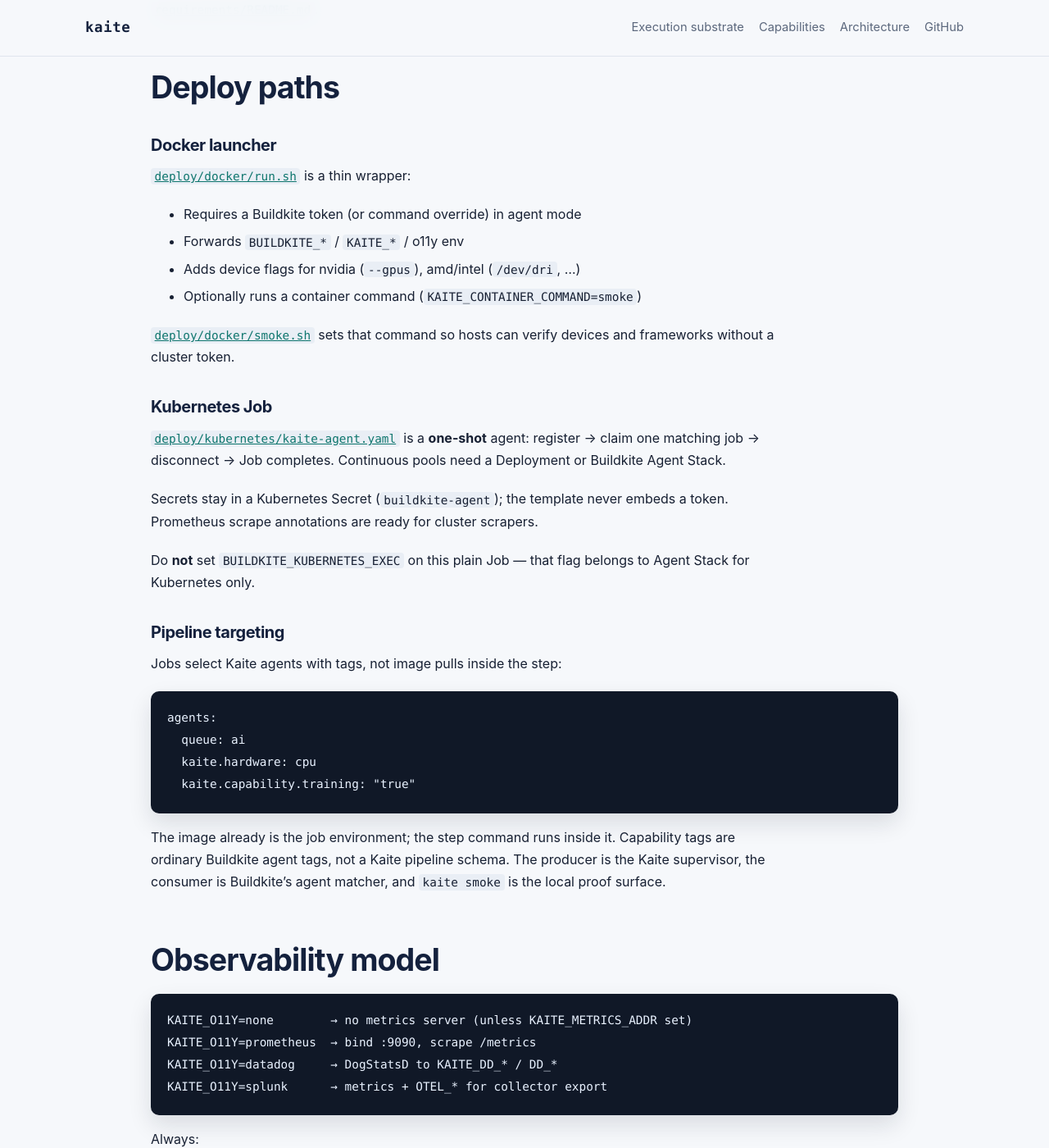
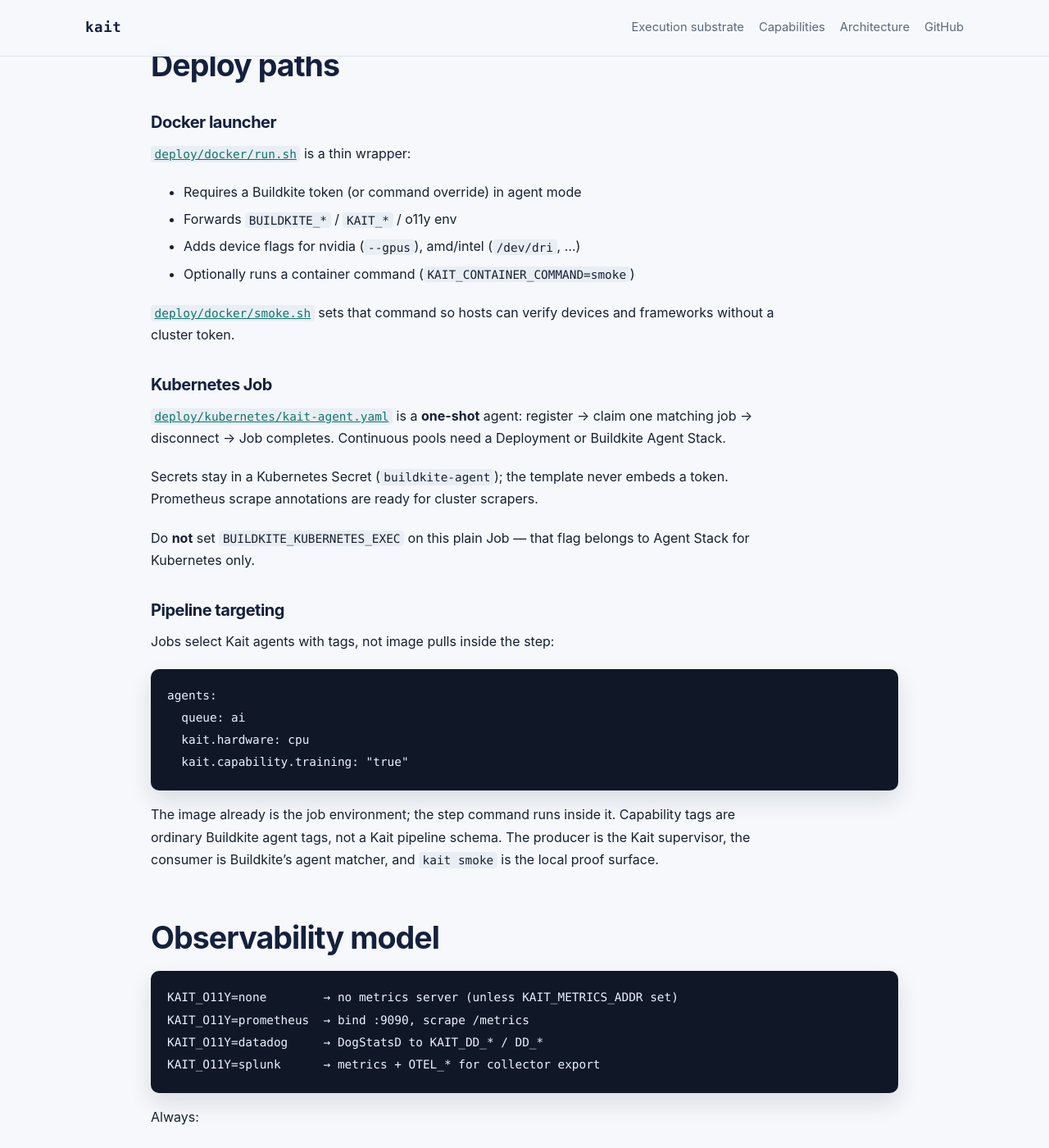
Before and after one commit to alexhraber/kait, a Jekyll site: the page built from docs/architecture.md, in a window 1280 px wide and 1400 px high, scrolled down 6075 px. Shown: the whole window at 82% size. Built offline with Jekyll 4.4.1, drawn with Linux system fonts in a browser that asks for light colours; some of the changed text lies outside the part shown.

Commit message:
docs: rename Kait documentation site

````diff
--- a/docs/_config.yml
+++ b/docs/_config.yml
@@ -1,7 +1,7 @@
-title: Kaite documentation
+title: Kait documentation
 description: Capability-oriented AI and ML execution environments for Buildkite.
 url: https://alexhraber.github.io
-baseurl: /kaite
+baseurl: /kait
 markdown: kramdown
 permalink: pretty
 kramdown:
--- a/docs/_layouts/default.html
+++ b/docs/_layouts/default.html
@@ -194,23 +194,23 @@
   <body>
     <header class="site-header">
       <nav class="nav" aria-label="Primary">
-        <a class="brand" href="{{ '/' | relative_url }}">kaite</a>
+        <a class="brand" href="{{ '/' | relative_url }}">kait</a>
         <div class="nav-links">
           <a href="{{ '/execution-substrate/' | relative_url }}">Execution substrate</a>
           <a href="{{ '/capabilities/' | relative_url }}">Capabilities</a>
           <a href="{{ '/architecture/' | relative_url }}">Architecture</a>
-          <a href="https://github.com/alexhraber/kaite">GitHub</a>
+          <a href="https://github.com/alexhraber/kait">GitHub</a>
         </div>
       </nav>
     </header>
     <main class="content">
       {% if page.url != '/' and page.url != '/index.html' %}
-        <p class="eyebrow">Kaite documentation</p>
+        <p class="eyebrow">Kait documentation</p>
       {% endif %}
       {{ content }}
     </main>
     <footer class="site-footer">
-      Kaite provides capability-oriented execution environments for self-hosted Buildkite agents.
+      Kait provides capability-oriented execution environments for self-hosted Buildkite agents.
     </footer>
   </body>
 </html>
--- a/docs/architecture.md
+++ b/docs/architecture.md
@@ -1,16 +1,16 @@
 ---
 layout: default
 title: Architecture
-description: Kaite supervisor, image, deployment, and release architecture.
+description: Kait supervisor, image, deployment, and release architecture.
 ---
 
 # Architecture
 
-Kaite is a **thin Go supervisor** packaged into **hardware-specific Linux
-images**. Buildkite remains the orchestrator; Kaite owns process lifecycle,
+Kait is a **thin Go supervisor** packaged into **hardware-specific Linux
+images**. Buildkite remains the orchestrator; Kait owns process lifecycle,
 image/runtime identity validation, health/metrics, and diagnostic subcommands.
 
-If you only need to run an agent, start with the [root README](https://github.com/alexhraber/kaite#readme).
+If you only need to run an agent, start with the [root README](https://github.com/alexhraber/kait#readme).
 This document is the deeper layout for contributors and operators who want to
 know how the pieces fit.
 
@@ -21,7 +21,7 @@ Docker / Kubernetes
         │
         ▼
 ┌───────────────────┐     start / signals      ┌────────────────────┐
-│  kaite supervisor │ ───────────────────────► │  buildkite-agent   │
+│  kait supervisor │ ───────────────────────► │  buildkite-agent   │
 │  (static Go bin)  │ ◄─────────────────────── │  (pinned in image) │
 └─────────┬─────────┘     exit status          └─────────┬──────────┘
           │                                              │
@@ -46,7 +46,7 @@ Design choices that stay fixed:
 
 | Path | Role |
 | --- | --- |
-| [`cmd/kaite/`](../cmd/kaite/) | Go supervisor and unit tests |
+| [`cmd/kait/`](../cmd/kait/) | Go supervisor and unit tests |
 | [`Dockerfile`](../Dockerfile) | Multi-stage image: build supervisor → runtime + agent + venv |
 | [`docker-bake.hcl`](../docker-bake.hcl) | Image matrix (hardware × compatibility variant) and capability build args |
 | [`requirements/`](../requirements/) | Layered Python manifests |
@@ -55,14 +55,14 @@ Design choices that stay fixed:
 | [`examples/`](../examples/) | Pipeline agent-targeting snippets |
 | [`.github/workflows/`](../.github/workflows/) | Image CI, Release Please, GHCR publish |
 
-## Supervisor (`cmd/kaite`)
+## Supervisor (`cmd/kait`)
 
 The binary is split by concern so the entrypoint stays readable:
 
 | File | Responsibility |
 | --- | --- |
 | `main.go` | CLI dispatch (`doctor` / `smoke` / `hardware`) and process bootstrap |
-| `config.go` | Env loading and validation (`KAITE_*`, Buildkite token sources) |
+| `config.go` | Env loading and validation (`KAIT_*`, Buildkite token sources) |
 | `run.go` | Child process start, SIGTERM, exit-code propagation, agent args |
 | `metrics.go` | HTTP `/healthz`, `/readyz`, `/metrics`; DogStatsD client |
 | `doctor.go` | Framework/device smoke checks used by CI and operators |
@@ -75,8 +75,8 @@ The binary is split by concern so the entrypoint stays readable:
 1. Optional hardware environment setup (no-op on CPU/Apple).
 2. Subcommand path returns immediately (`doctor`, `smoke`, `hardware`).
 3. Otherwise load config (exit **2** on invalid input).
-4. Start metrics server when `KAITE_METRICS_ADDR` is set or o11y ≠ `none`.
-5. Start either `buildkite-agent start` or `sh -lc "$KAITE_COMMAND"`.
+4. Start metrics server when `KAIT_METRICS_ADDR` is set or o11y ≠ `none`.
+5. Start either `buildkite-agent start` or `sh -lc "$KAIT_COMMAND"`.
 6. On SIGINT/SIGTERM, forward SIGTERM to the child and wait.
 7. Exit with the child status; shut down the metrics server.
 
@@ -89,28 +89,28 @@ Runtime is entirely environment-driven. The important knobs:
 
 | Variable | Values | Notes |
 | --- | --- | --- |
-| `KAITE_HARDWARE` | `cpu` `apple` `nvidia` `amd` `intel` | Must match the baked image device contract |
-| `KAITE_VARIANT` | `slim` `full` | Compatibility package-footprint selector; must match the baked image |
-| `KAITE_CAPABILITIES` | comma-separated capability names | Optional runtime assertion; must match the baked image when set |
-| `KAITE_O11Y` | `none` `prometheus` `datadog` `splunk` | Metrics/log adapter selection |
-| `KAITE_RUN_MODE` | `agent` `command` | Production vs diagnostics |
+| `KAIT_HARDWARE` | `cpu` `apple` `nvidia` `amd` `intel` | Must match the baked image device contract |
+| `KAIT_VARIANT` | `slim` `full` | Compatibility package-footprint selector; must match the baked image |
+| `KAIT_CAPABILITIES` | comma-separated capability names | Optional runtime assertion; must match the baked image when set |
+| `KAIT_O11Y` | `none` `prometheus` `datadog` `splunk` | Metrics/log adapter selection |
+| `KAIT_RUN_MODE` | `agent` `command` | Production vs diagnostics |
 | `BUILDKITE_AGENT_TOKEN` / `_FILE` | secret | Exactly one required in agent mode |
 | `BUILDKITE_AGENT_*` | agent CLI flags | Name, queue, tags, endpoint, disconnect, … |
 
-Official images write `/etc/kaite/identity.json` during the Docker build. It
+Official images write `/etc/kait/identity.json` during the Docker build. It
 contains the schema version, hardware, compatibility variant, and capability
 set. The file is the runtime authority because ordinary container environment
 variables can be overridden by a caller. OCI labels repeat the build inputs for
 image inspection, but the supervisor validates the identity file.
 
-When `BUILDKITE_AGENT_TAGS` is unset, Kaite supplies:
+When `BUILDKITE_AGENT_TAGS` is unset, Kait supplies:
 
 ```text
-kaite=true,kaite.hardware=<hw>,kaite.variant=<variant>,kaite.o11y=<o11y>,kaite.capability.data-science=true,...
+kait=true,kait.hardware=<hw>,kait.variant=<variant>,kait.o11y=<o11y>,kait.capability.data-science=true,...
 ```
 
 Custom tags are preserved and appended before these canonical tags. Reserved
-`kaite` and `kaite.*` tags may repeat the exact canonical value, but conflicting
+`kait` and `kait.*` tags may repeat the exact canonical value, but conflicting
 values fail before the Buildkite agent starts. This keeps a pipeline's selector
 truthful without inventing a scheduler or a second tag system.
 
@@ -148,7 +148,7 @@ shares one Dockerfile and varies base image, platforms, and build args.
 
 Tag shapes:
 
-- Versioned: `kaite:<semver>-<hardware>-<variant>` (e.g. `v0.2.0-cpu-slim`)
+- Versioned: `kait:<semver>-<hardware>-<variant>` (e.g. `v0.2.0-cpu-slim`)
 - Stable aliases: `cpu-slim`, `cpu-full`, `apple-slim`, `apple-full`
 - Capability aliases: `cpu-data-science`, `cpu-training`, `cpu-orchestration`,
   `cpu-serving` (aliases to the existing slim/full artifacts, not extra builds)
@@ -156,13 +156,13 @@ Tag shapes:
 
 ### Build layers inside the image
 
-1. **Builder stage** — `golang:1.23` cross-compiles a static `kaite` binary.
+1. **Builder stage** — `golang:1.23` cross-compiles a static `kait` binary.
 2. **Runtime base** — Ubuntu or vendor image (`BASE_IMAGE`).
 3. **System packages** — bash, curl, git, tini, Python venv tooling.
 4. **Buildkite agent** — pinned release, SHA256-verified install under `/buildkite`.
 5. **Python venv** — layered requirements selected by the capability set (see below).
-6. **Identity** — `/etc/kaite/identity.json` plus OCI labels.
-7. **Entrypoint** — `tini` → `/usr/local/bin/kaite`.
+6. **Identity** — `/etc/kait/identity.json` plus OCI labels.
+7. **Entrypoint** — `tini` → `/usr/local/bin/kait`.
 
 ### Python requirement layers
 
@@ -178,7 +178,7 @@ is explicit in Bake and in the image identity, so a future focused artifact can
 reuse the same composition without adding a new Dockerfile or supervisor mode.
 
 Non-portable packages (DeepSpeed, bitsandbytes, FlashAttention, vLLM, s3fs, …)
-are **not** defaults. Operators pass them with `KAITE_EXTRA_PYTHON_PACKAGES` at
+are **not** defaults. Operators pass them with `KAIT_EXTRA_PYTHON_PACKAGES` at
 build time. See [`requirements/README.md`](../requirements/README.md).
 
 ## Deploy paths
@@ -188,16 +188,16 @@ build time. See [`requirements/README.md`](../requirements/README.md).
 [`deploy/docker/run.sh`](../deploy/docker/run.sh) is a thin wrapper:
 
 - Requires a Buildkite token (or command override) in agent mode
-- Forwards `BUILDKITE_*` / `KAITE_*` / o11y env
+- Forwards `BUILDKITE_*` / `KAIT_*` / o11y env
 - Adds device flags for nvidia (`--gpus`), amd/intel (`/dev/dri`, …)
-- Optionally runs a container command (`KAITE_CONTAINER_COMMAND=smoke`)
+- Optionally runs a container command (`KAIT_CONTAINER_COMMAND=smoke`)
 
 [`deploy/docker/smoke.sh`](../deploy/docker/smoke.sh) sets that command so hosts
 can verify devices and frameworks without a cluster token.
 
 ### Kubernetes Job
 
-[`deploy/kubernetes/kaite-agent.yaml`](../deploy/kubernetes/kaite-agent.yaml) is a
+[`deploy/kubernetes/kait-agent.yaml`](../deploy/kubernetes/kait-agent.yaml) is a
 **one-shot** agent: register → claim one matching job → disconnect → Job
 completes. Continuous pools need a Deployment or Buildkite Agent Stack.
 
@@ -209,32 +209,32 @@ to Agent Stack for Kubernetes only.
 
 ### Pipeline targeting
 
-Jobs select Kaite agents with tags, not image pulls inside the step:
+Jobs select Kait agents with tags, not image pulls inside the step:
 
 ```yaml
 agents:
   queue: ai
-  kaite.hardware: cpu
-  kaite.capability.training: "true"
+  kait.hardware: cpu
+  kait.capability.training: "true"
 ```
 
 The image already is the job environment; the step command runs inside it.
-Capability tags are ordinary Buildkite agent tags, not a Kaite pipeline schema.
-The producer is the Kaite supervisor, the consumer is Buildkite's agent
-matcher, and `kaite smoke` is the local proof surface.
+Capability tags are ordinary Buildkite agent tags, not a Kait pipeline schema.
+The producer is the Kait supervisor, the consumer is Buildkite's agent
+matcher, and `kait smoke` is the local proof surface.
 
 ## Observability model
 
 ```text
-KAITE_O11Y=none        → no metrics server (unless KAITE_METRICS_ADDR set)
-KAITE_O11Y=prometheus  → bind :9090, scrape /metrics
-KAITE_O11Y=datadog     → DogStatsD to KAITE_DD_* / DD_*
-KAITE_O11Y=splunk      → metrics + OTEL_* for collector export
+KAIT_O11Y=none        → no metrics server (unless KAIT_METRICS_ADDR set)
+KAIT_O11Y=prometheus  → bind :9090, scrape /metrics
+KAIT_O11Y=datadog     → DogStatsD to KAIT_DD_* / DD_*
+KAIT_O11Y=splunk      → metrics + OTEL_* for collector export
 ```
 
 Always:
 
-- Supervisor events → **stderr** as JSON (`component=kaite`)
+- Supervisor events → **stderr** as JSON (`component=kait`)
 - Child/job output → agent **stdout/stderr** (Buildkite job logs)
 
 Never:
@@ -264,7 +264,7 @@ semver tag + GitHub Release
       │ dispatch
       ▼
 release-images.yml  →  native CPU + Apple hosts
-                      →  kaite smoke per active target
+                      →  kait smoke per active target
                       →  GHCR (versioned + alias tags, provenance, SBOM)
 ```
 
@@ -283,8 +283,8 @@ via `make build-*` (requires Docker Buildx; Podman-only hosts may lack bake).
 
 ## Related docs
 
-- [README](https://github.com/alexhraber/kaite#readme) — quick start and env table
+- [README](https://github.com/alexhraber/kait#readme) — quick start and env table
 - [Capability contract]({{ '/capabilities/' | relative_url }}) — identity, Buildkite selectors, and derivation semantics
-- [CONTRIBUTING](https://github.com/alexhraber/kaite/blob/main/CONTRIBUTING.md) — local build and PR expectations
-- [requirements/README](https://github.com/alexhraber/kaite/blob/main/requirements/README.md) — Python layer details
-- [deploy/kubernetes/README](https://github.com/alexhraber/kaite/blob/main/deploy/kubernetes/README.md) — cluster Job notes
+- [CONTRIBUTING](https://github.com/alexhraber/kait/blob/main/CONTRIBUTING.md) — local build and PR expectations
+- [requirements/README](https://github.com/alexhraber/kait/blob/main/requirements/README.md) — Python layer details
+- [deploy/kubernetes/README](https://github.com/alexhraber/kait/blob/main/deploy/kubernetes/README.md) — cluster Job notes
````
Also changed, not shown: docs/capabilities.md (+20 -20 lines), docs/execution-substrate.md (+29 -29 lines), docs/index.md (+10 -10 lines).
